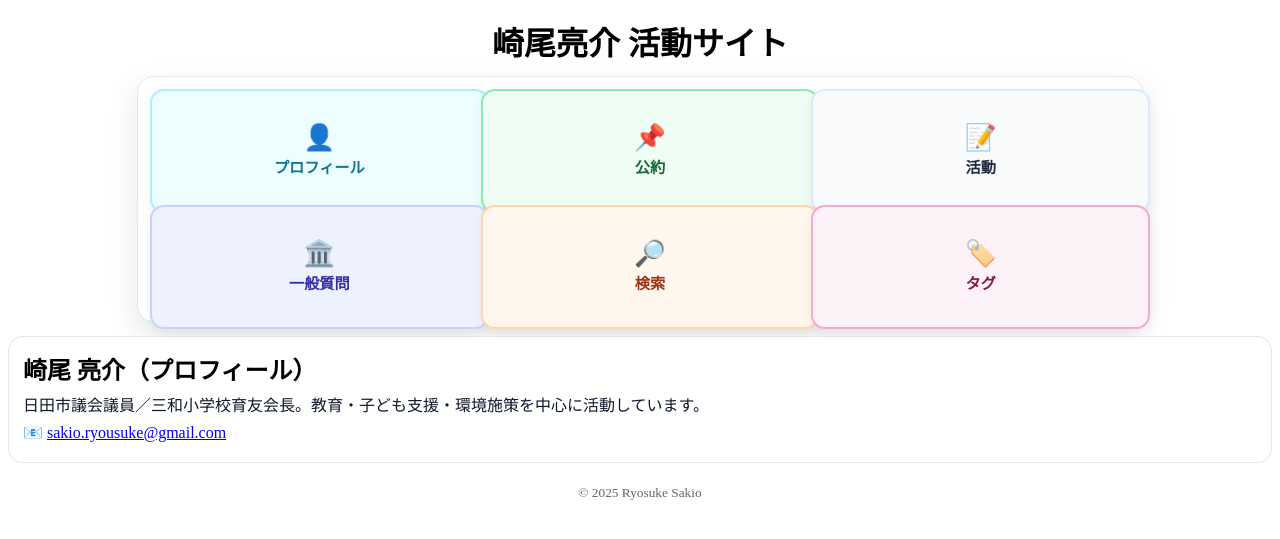
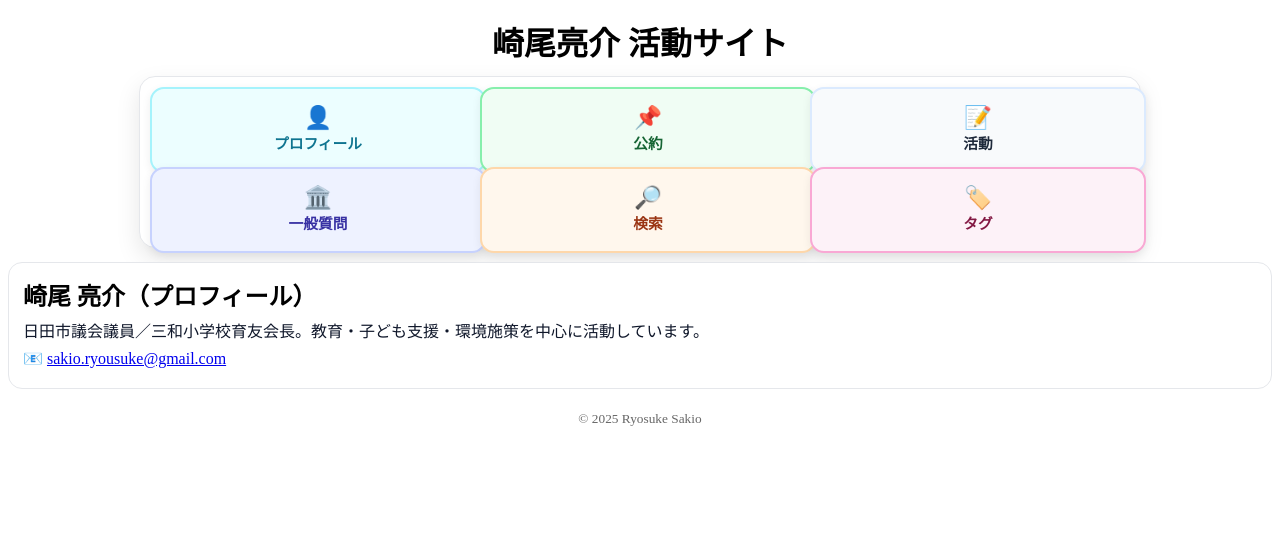
Before and after one commit to sakioryousuke-eng/activity-site, a Jekyll site: the page built from index.html, in a window 1280 px wide. Shown: the top 539 px of the page. Built offline with Jekyll 4.4.1, drawn with Linux system fonts in a browser that asks for light colours.

Commit message:
Update default.html

```diff
--- a/_layouts/default.html
+++ b/_layouts/default.html
@@ -10,11 +10,11 @@
   <style>
     :root{
       /* パネル＆カード影 */
-      --panel-shadow: 0 12px 30px rgba(0,0,0,.10);
-      --card-shadow:  0 4px 12px rgba(0,0,0,.06);
+      --panel-shadow: 0 10px 24px rgba(0,0,0,.10);
+      --card-shadow:  0 3px 10px rgba(0,0,0,.07);
       --line:#e5e7eb;
 
-      /* ナビ色（必要に応じて調整可） */
+      /* ナビ色（調整可） */
       --c-profile-bg:#ecfeff; --c-profile-bd:#a5f3fc; --c-profile-fg:#0e7490;  /* 👤 */
       --c-promise-bg:#f0fdf4; --c-promise-bd:#86efac; --c-promise-fg:#166534;  /* 📌 */
       --c-activity-bg:#f8fafc; --c-activity-bd:#dbeafe; --c-activity-fg:#1e293b;/* 📝 */
@@ -35,66 +35,55 @@
       border: 1px solid var(--line);
       border-radius: 16px;
       box-shadow: var(--panel-shadow);
-      padding: 12px;
+      padding: 10px;
     }
 
-    /* 3列×2行を常に維持（スマホでも3×2） */
+    /* 常に 3列×2行（スマホでも3×2固定） */
     .nav-chips{
       display: grid;
       grid-template-columns: repeat(3, 1fr);
       grid-template-rows: repeat(2, 1fr);
-      gap: 12px;
+      gap: 10px;
       list-style: none;
       padding: 0;
       margin: 0;
-      min-height: 220px;   /* パネル高さ：6マス全体の目安 */
+      /* 以前 220px → 2/3 ≒ 146px（余裕を見て 150px） */
+      min-height: 150px;
     }
-    /* 端末が極端に狭い時に窮屈さを抑える微調整（必要なら調整） */
-    @media (max-width: 360px){
-      .nav-chips{gap:10px; min-height: 200px;}
-    }
+    .nav-chips > li{min-width:0}
 
-    /* 各マスのカード（均一サイズ） */
-    .nav-chips > li{min-width: 0;} /* テキストあふれ対策 */
-
-    .chip{
+    /* ====== 均一サイズのカード（既存 .chip と衝突しないよう navcard に変更） ====== */
+    .navcard{
       --bg:#fff; --bd:var(--line); --fg:#111;
-      display: flex;
-      flex-direction: column;
-      justify-content: center;
-      align-items: center;
-      gap: 8px;
-
-      width: 100%;
-      height: 100%;           /* ← グリッドセルいっぱい＝均一サイズ */
+      display:flex; flex-direction:column; justify-content:center; align-items:center; gap:6px;
+      width:100%; height:100%;
       border: 2px solid var(--bd);
-      border-radius: 14px;
+      border-radius: 14px;           /* ← 角丸（丸 pill にならない）*/
       background: var(--bg);
       color: var(--fg);
       text-decoration: none;
       font-weight: 800;
+      text-align: center;
+      padding: 6px;                  /* 以前より少しコンパクトに */
       box-shadow: var(--card-shadow);
       transition: transform .16s ease, box-shadow .16s ease;
-      text-align: center;
-      padding: 8px;
     }
-    .chip:hover{ transform: translateY(-2px); box-shadow: 0 8px 20px rgba(0,0,0,.12); }
-    .chip[aria-current="page"]{ outline: 3px solid rgba(99,102,241,.22); outline-offset: 3px; }
+    .navcard:hover{ transform: translateY(-2px); box-shadow: 0 8px 18px rgba(0,0,0,.12); }
+    .navcard[aria-current="page"]{ outline: 3px solid rgba(99,102,241,.22); outline-offset: 3px; }
 
-    .chip .ico{ font-size: 1.6rem; line-height: 1; }
-    .chip .label{
-      font-size: .95rem; line-height: 1.15;
-      white-space: nowrap; text-overflow: ellipsis; overflow: hidden;
-      max-width: 95%;
+    .navcard .ico{ font-size: 1.4rem; line-height: 1; }
+    .navcard .label{
+      font-size: .92rem; line-height: 1.15;
+      white-space: nowrap; overflow: hidden; text-overflow: ellipsis; max-width: 95%;
     }
 
     /* 色バリエーション（背景・枠線・文字色） */
-    .chip--profile { --bg:var(--c-profile-bg); --bd:var(--c-profile-bd); --fg:var(--c-profile-fg); }
-    .chip--promise { --bg:var(--c-promise-bg); --bd:var(--c-promise-bd); --fg:var(--c-promise-fg); }
-    .chip--activity{ --bg:var(--c-activity-bg); --bd:var(--c-activity-bd); --fg:var(--c-activity-fg); }
-    .chip--matrix  { --bg:var(--c-matrix-bg);  --bd:var(--c-matrix-bd);  --fg:var(--c-matrix-fg);  }
-    .chip--search  { --bg:var(--c-search-bg);  --bd:var(--c-search-bd);  --fg:var(--c-search-fg);  }
-    .chip--tags    { --bg:var(--c-tags-bg);    --bd:var(--c-tags-bd);    --fg:var(--c-tags-fg);    }
+    .navcard--profile { --bg:var(--c-profile-bg); --bd:var(--c-profile-bd); --fg:var(--c-profile-fg); }
+    .navcard--promise { --bg:var(--c-promise-bg); --bd:var(--c-promise-bd); --fg:var(--c-promise-fg); }
+    .navcard--activity{ --bg:var(--c-activity-bg); --bd:var(--c-activity-bd); --fg:var(--c-activity-fg); }
+    .navcard--matrix  { --bg:var(--c-matrix-bg);  --bd:var(--c-matrix-bd);  --fg:var(--c-matrix-fg);  }
+    .navcard--search  { --bg:var(--c-search-bg);  --bd:var(--c-search-bd);  --fg:var(--c-search-fg);  }
+    .navcard--tags    { --bg:var(--c-tags-bg);    --bd:var(--c-tags-bd);    --fg:var(--c-tags-fg);    }
 
     /* ====== PDFモーダル（既存仕様を保持） ====== */
     #pdf-modal{position:fixed;inset:0;background:rgba(0,0,0,.82);display:none;z-index:9999}
@@ -109,46 +98,51 @@
   <header>
     <h1>{{ site.title | default: "activity-site" }}</h1>
 
-    {% assign here = page.url | relative_url %}
+    {%- comment -%}
+      パス正規化：/index.html を / に置換して、aria-current を安定判定
+    {%- endcomment -%}
+    {% assign here_raw = page.url | relative_url %}
+    {% assign here = here_raw | replace: '/index.html', '/' %}
+
     <div class="nav-panel" role="navigation" aria-label="サイト内メニュー（6分割）">
       <ul class="nav-chips">
         <li>
-          <a class="chip chip--profile" href="{{ '/' | relative_url }}"
-             {% if here == '/' or here == '/index.html' %}aria-current="page"{% endif %}>
+          <a class="navcard navcard--profile" href="{{ '/' | relative_url }}"
+             {% if here == '/' %}aria-current="page"{% endif %}>
             <span class="ico">👤</span>
             <span class="label">プロフィール</span>
           </a>
         </li>
         <li>
-          <a class="chip chip--promise" href="{{ '/pages/promise.html' | relative_url }}"
+          <a class="navcard navcard--promise" href="{{ '/pages/promise.html' | relative_url }}"
              {% if here == '/pages/promise.html' %}aria-current="page"{% endif %}>
             <span class="ico">📌</span>
             <span class="label">公約</span>
           </a>
         </li>
         <li>
-          <a class="chip chip--activity" href="{{ '/pages/activity.html' | relative_url }}"
+          <a class="navcard navcard--activity" href="{{ '/pages/activity.html' | relative_url }}"
              {% if here == '/pages/activity.html' %}aria-current="page"{% endif %}>
             <span class="ico">📝</span>
             <span class="label">活動</span>
           </a>
         </li>
         <li>
-          <a class="chip chip--matrix" href="{{ '/pages/matrix.html' | relative_url }}"
+          <a class="navcard navcard--matrix" href="{{ '/pages/matrix.html' | relative_url }}"
              {% if here == '/pages/matrix.html' %}aria-current="page"{% endif %}>
             <span class="ico">🏛️</span>
             <span class="label">一般質問</span>
           </a>
         </li>
         <li>
-          <a class="chip chip--search" href="{{ '/pages/search.html' | relative_url }}"
+          <a class="navcard navcard--search" href="{{ '/pages/search.html' | relative_url }}"
              {% if here == '/pages/search.html' %}aria-current="page"{% endif %}>
             <span class="ico">🔎</span>
             <span class="label">検索</span>
           </a>
         </li>
         <li>
-          <a class="chip chip--tags" href="{{ '/pages/tags.html' | relative_url }}"
+          <a class="navcard navcard--tags" href="{{ '/pages/tags.html' | relative_url }}"
              {% if here == '/pages/tags.html' %}aria-current="page"{% endif %}>
             <span class="ico">🏷️</span>
             <span class="label">タグ</span>
```
